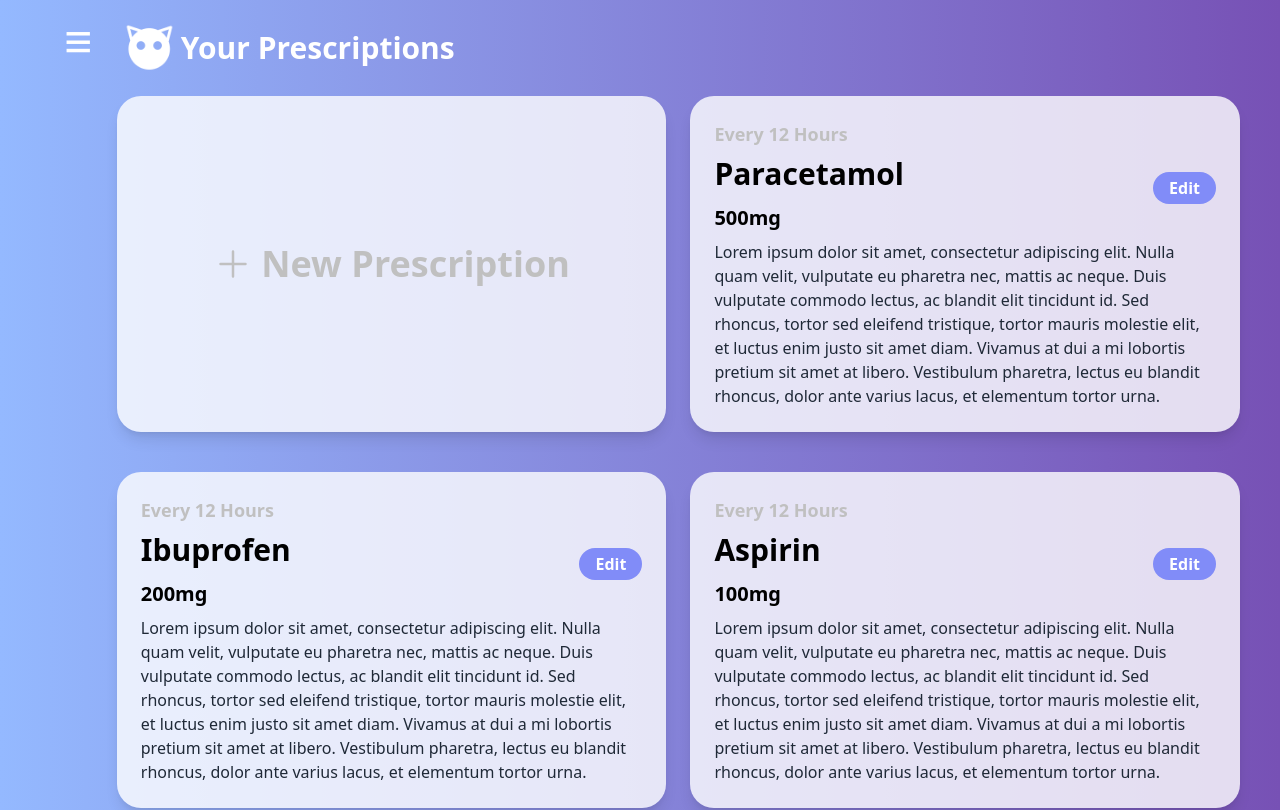
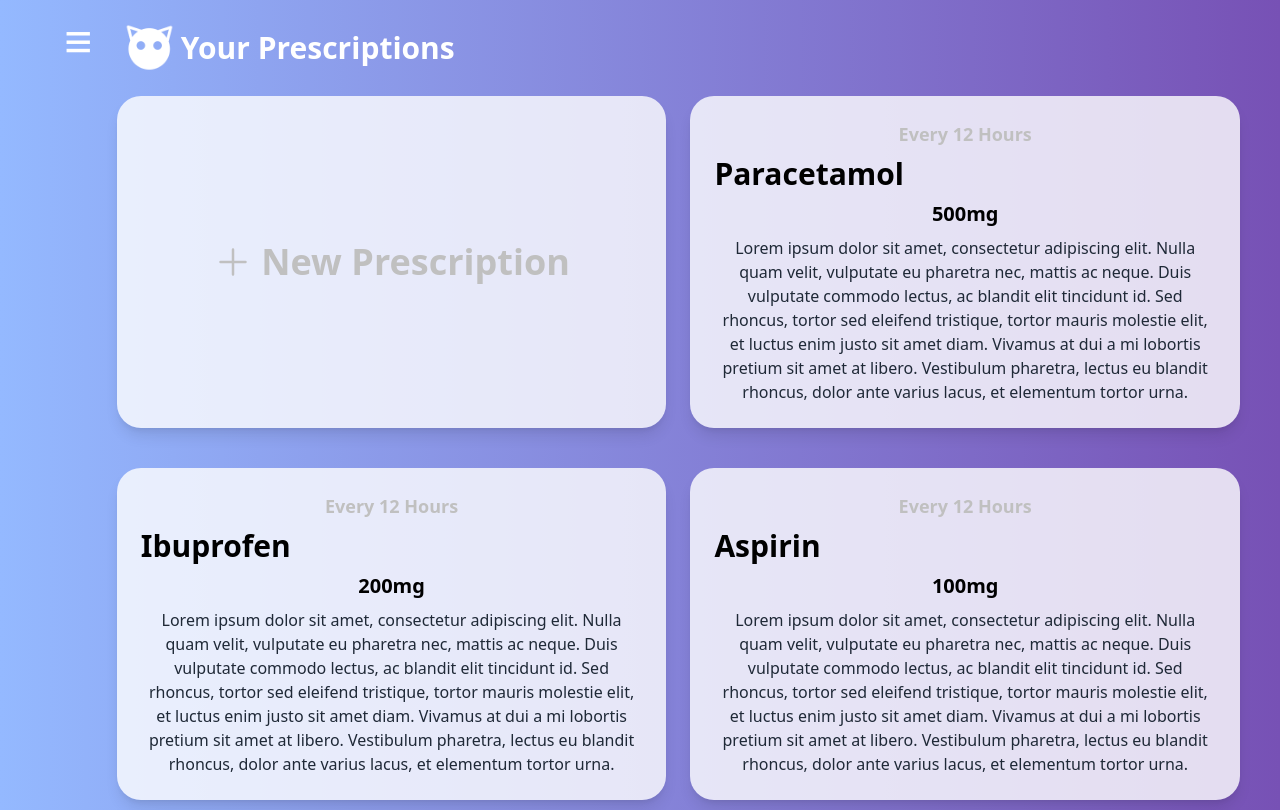
Before and after one commit to yousongsun/gdsc-hackathon-2024, a React (Vite) app in the folder frontend/: page /prescriptions in a window 1280 px wide. Shown: the top 810 px of the page. Built offline with nearby package versions, Linux system fonts and the light colour scheme.

Commit message:
precription button

```diff
--- a/frontend/src/components/PrescriptionBanner.jsx
+++ b/frontend/src/components/PrescriptionBanner.jsx
@@ -1,18 +1,17 @@
 import React from 'react'
+import { Link } from 'react-router-dom'
 
 const PrescriptionBanner = ({ name, dose }) => {
   return (
-    <>
-      <div className='bg-white/80 rounded-3xl shadow-lg p-6 mt-4'>
+    <Link>
+      <button className='bg-white/80 rounded-3xl shadow-lg p-6 mt-4'>
         <h2 className='text-lg text-[#c0c0c0] font-bold mb-2'>Every 12 Hours</h2>
         <div className='flex justify-between'>
           <h2 className='text-3xl font-bold mb-2'>{name}</h2>
-          <button className='bg-indigo-400 hover:bg-indigo-400 text-white font-bold py-1 px-4 rounded-3xl mt-4 '>Edit</button>
         </div>
         <h2 className='text-xl font-bold mb-2'>{dose}</h2>
         <p className='text-gray-800'>Lorem ipsum dolor sit amet, consectetur adipiscing elit. Nulla quam velit, vulputate eu pharetra nec, mattis ac neque. Duis vulputate commodo lectus, ac blandit elit tincidunt id. Sed rhoncus, tortor sed eleifend tristique, tortor mauris molestie elit, et luctus enim justo sit amet diam. Vivamus at dui a mi lobortis pretium sit amet at libero. Vestibulum pharetra, lectus eu blandit rhoncus, dolor ante varius lacus, et elementum tortor urna.</p>
-      </div>
-    </>
+        </button></Link>
   )
 }
 
--- a/frontend/src/index.css
+++ b/frontend/src/index.css
@@ -38,7 +38,7 @@
 
 .fc .fc-daygrid-day.fc-day-today {
   border-radius: 10px;
-  background-color: purple;
+  background-color: #ea6981;
 }
 
 .fc .fc-scrollgrid,
```
